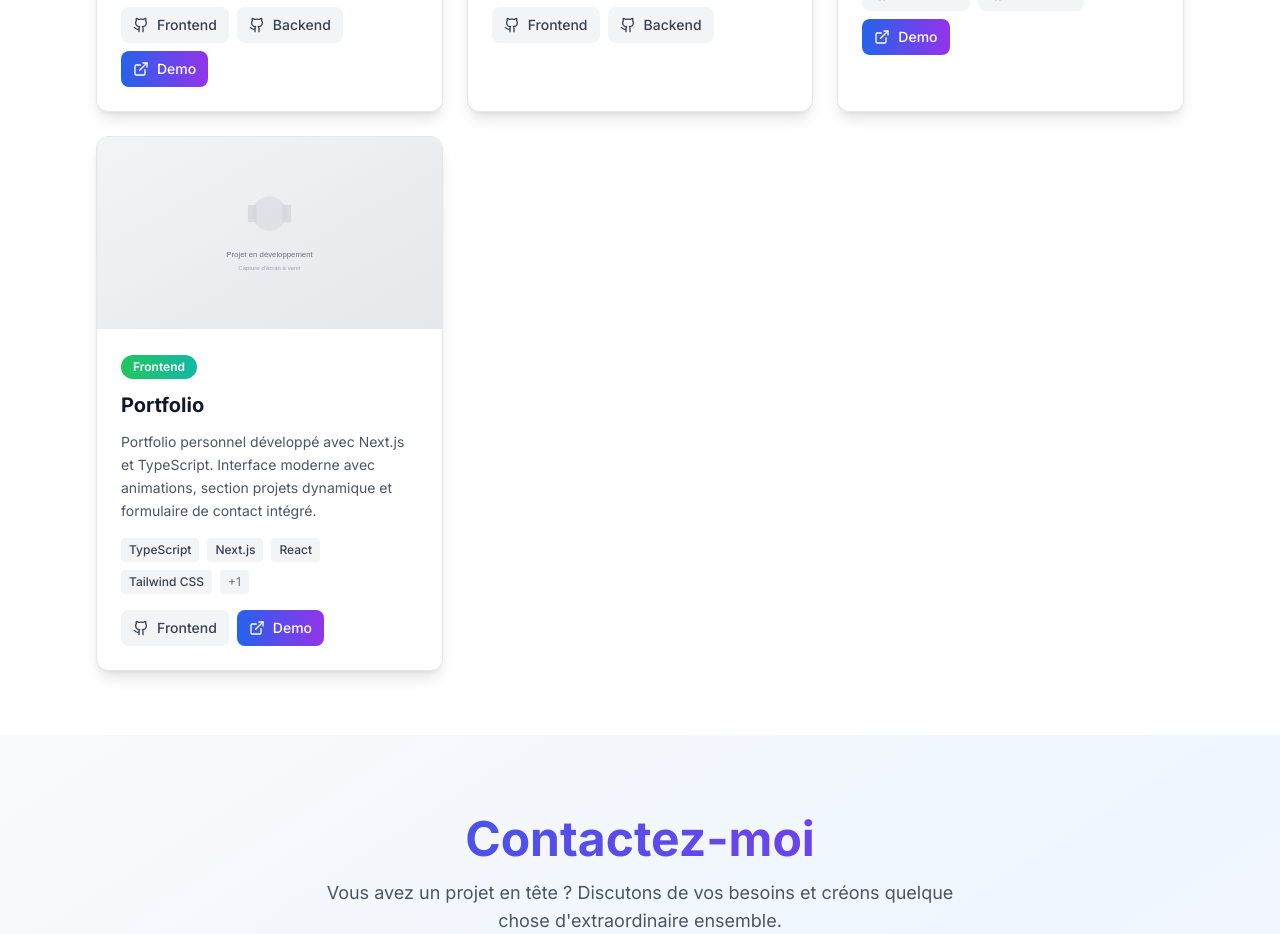
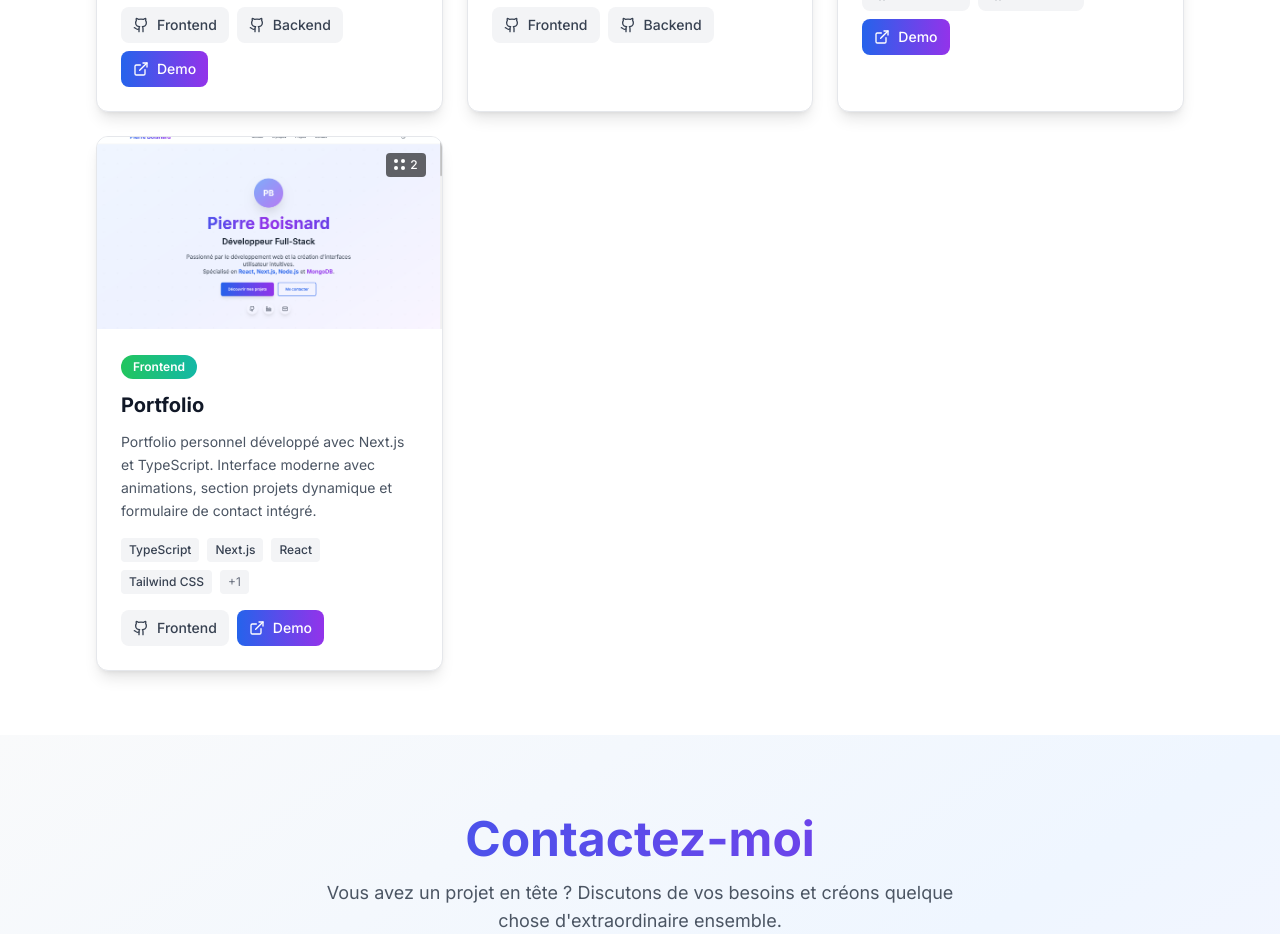
Before and after one commit to Pierrebsnrd/portfolio-frontend, a Next.js app: page / in a window 1280 px wide. Shown: the part 2400-3334 px from the top of the page. Built offline with nearby package versions, Linux system fonts and the light colour scheme.

Commit message:
update project picutures

```diff
--- a/app/components/sections/Projects.tsx
+++ b/app/components/sections/Projects.tsx
@@ -63,6 +63,7 @@ const projects: Project[] = [
     githubFrontend: "https://github.com/Pierrebsnrd/portfolio-frontend",
     demo: "https://portfolio-frontend-neon-six.vercel.app/",
     featured: false,
+    images: ["/images/projects/portfolio/image-1.png", "/images/projects/portfolio/image-2.png"],
   },
 ];
 
```
Also changed, not shown: public/images/projects/portfolio/image-1.png (added), 1 other file (tests, documents, lock files or other folders).
